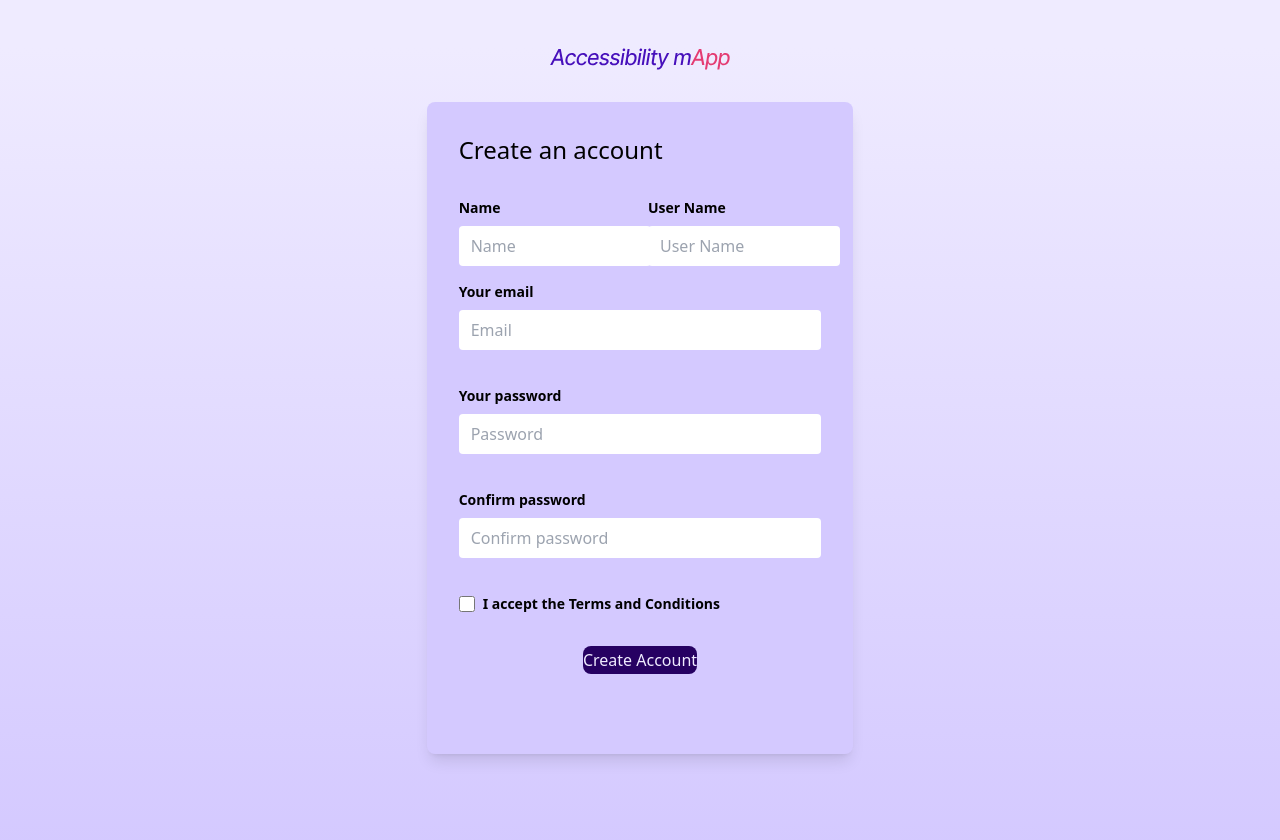
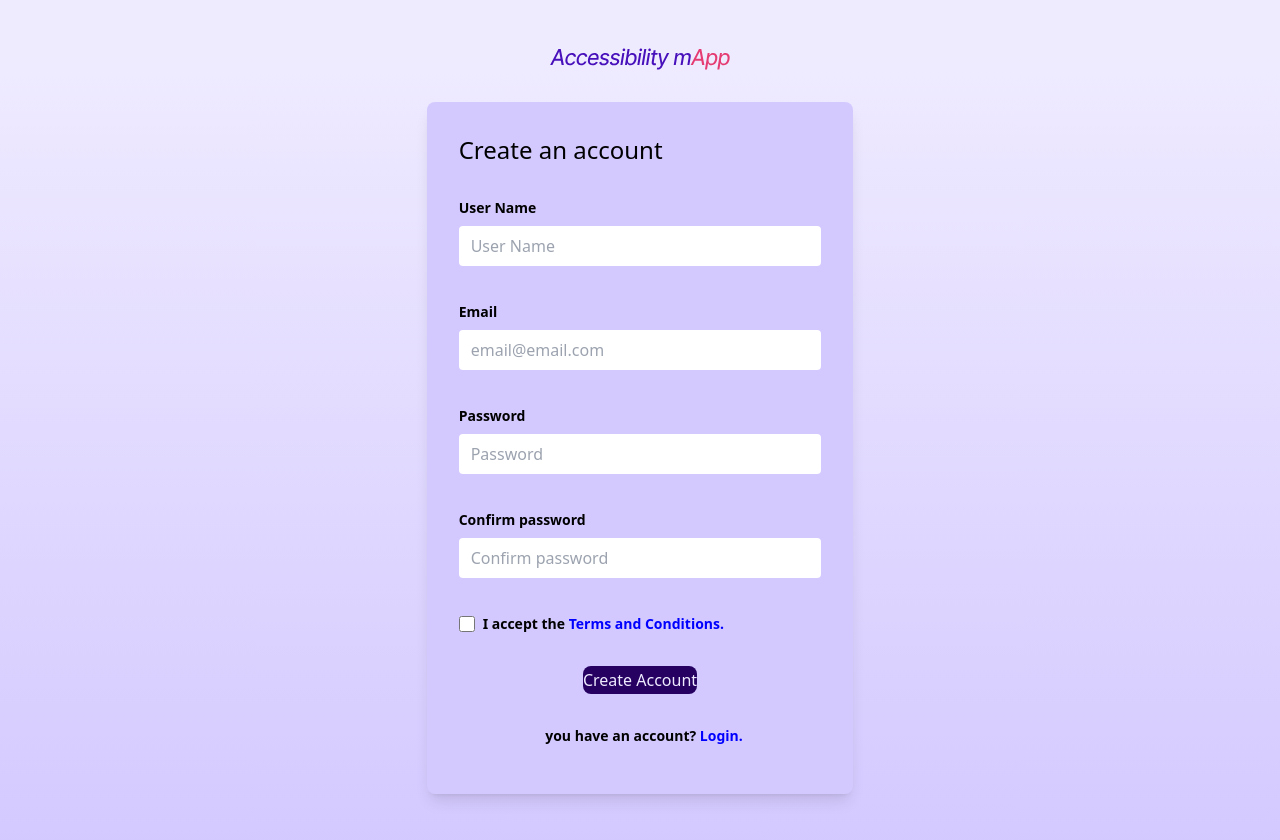
Before and after one commit to diego-vecch/devathon4-team5-frontend, a Next.js app: page /Register in a window 1280 px wide. Shown: the top 840 px of the page. Built offline with nearby package versions, Linux system fonts and the light colour scheme.

Commit message:
bugfix:register: Edit registration form.

```diff
--- a/package.json
+++ b/package.json
@@ -13,6 +13,7 @@
     "eslint": "8.38.0",
     "eslint-config-next": "13.3.0",
     "next": "13.3.0",
+    "normalize.css": "^8.0.1",
     "postcss": "8.4.22",
     "react": "18.2.0",
     "react-dom": "18.2.0",
--- a/src/components/register/Register.jsx
+++ b/src/components/register/Register.jsx
@@ -2,9 +2,8 @@ import { useState, useCallback } from 'react'
 
 export default function Register () {
   const [datos, setDatos] = useState({
+    username: '',
     email: '',
-    name: '',
-    username: '',
     password: ''
   })
 
@@ -36,29 +35,21 @@ export default function Register () {
           <h1 className='text-2xl text-green-400'>Create an account </h1>
           {/* Register */}
           <form className='pt-6 pb-2 my-2' method='post' onSubmit={enviarDatos}>
-            <div className='grid grid-cols-2 gap-4'>
-              <div className='mb-4'>
-                <label className='block text-sm font-bold mb-2' htmlFor='name'>
-                  Name
-                </label>
-                <input className='rounded w-48 py-2 px-3 text-grey-darker' onChange={handleChange} id='name' name='name' type='text' placeholder='Name' />
-              </div>
-              <div className='mb-4'>
-                <label className='block text-sm font-bold mb-2' htmlFor='username'>
-                  User Name
-                </label>
-                <input className='rounded w-48 py-2 px-3 text-grey-darker' onChange={handleChange} id='username' name='username' type='text' placeholder='User Name' />
-              </div>
+            <div className='mb-6'>
+              <label className='block text-sm font-bold mb-2' htmlFor='username'>
+                User Name
+              </label>
+              <input className='rounded w-full py-2 px-3 text-grey-darker mb-3' onChange={handleChange} id='username' name='username' type='text' placeholder='User Name' />
             </div>
             <div className='mb-6'>
               <label className='block text-sm font-bold mb-2' htmlFor='email'>
-                Your email
+                Email
               </label>
-              <input className='rounded w-full py-2 px-3 text-grey-darker mb-3' onChange={handleChange} id='email' type='email' name='email' placeholder='Email' />
+              <input className='rounded w-full py-2 px-3 text-grey-darker mb-3' onChange={handleChange} id='email' type='email' name='email' placeholder='email@email.com' />
             </div>
             <div className='mb-6'>
               <label className='block text-sm font-bold mb-2' htmlFor='password'>
-                Your password
+                Password
               </label>
               <input className='rounded w-full py-2 px-3 text-grey-darker mb-3' onChange={handleChange} id='password' type='password' name='password' placeholder='Password' />
             </div>
@@ -70,10 +61,13 @@ export default function Register () {
             </div>
             <div className='flex items-center'>
               <input type='checkbox' value='' className='w-4 h-4 bg-gray-100 border-gray-300 rounded' />
-              <label className='ml-2 text-sm font-bold dark:text-gray-300'>I accept the Terms and Conditions</label>
+              <label className='ml-2 text-sm font-bold dark:text-gray-300'>I accept the <font color="blue"><a href="https://www.example.com" target="_blank">Terms and Conditions.</a></font> </label>
             </div>
             <div className='flex flex-col m-6 items-center'>
               <button type='submit' onClick={enviarDatos} className='bg-light-btn text-light-bg1 rounded-lg m-2 h-7 w-auto content-center'>Create Account</button>
+            </div>
+            <div className='flex justify-center items-center'>
+              <label className='ml-2 text-sm font-bold dark:text-gray-300'>you have an account? <font color="blue"><a href="https://www.example.com" target="_blank">Login.</a></font> </label>
             </div>
           </form>
         </div>
```
Also changed, not shown: 1 other file (tests, documents, lock files or other folders).
